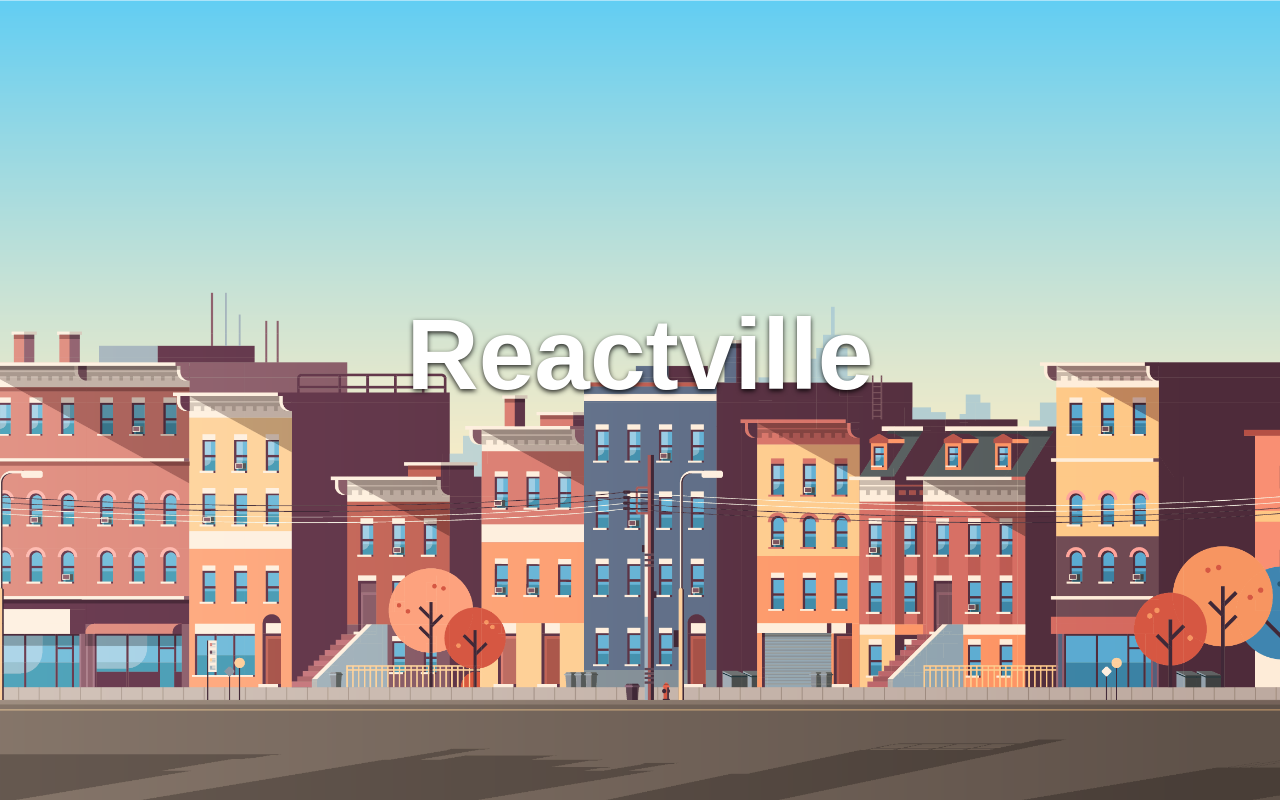
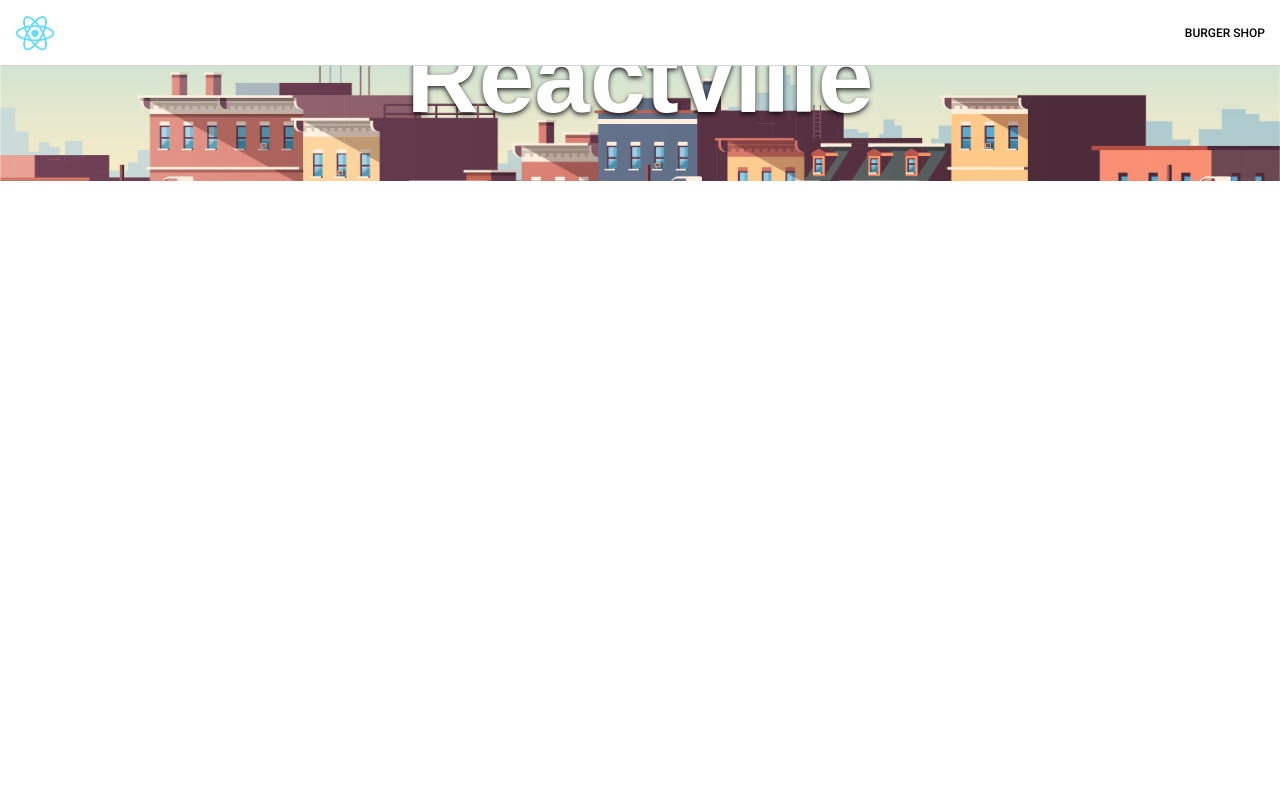
Before and after one commit to juanm98/reactville-lab, a React (Create React App) app: page / in a window 1280 px wide. Built offline with nearby package versions, Linux system fonts and the light colour scheme; a web font is replaced by a local one.

Commit message:
Complete Routes & Navigation

```diff
--- a/src/App.jsx
+++ b/src/App.jsx
@@ -9,13 +9,15 @@ import Landing from './Components/Landing/Landing'
 
 const App = () => {
   return (
+    <div>
+    <Nav />
     <main>
       <Routes>
         <Route path='/' element={<Landing />}/>
         <Route path='/burgers' element={<BurgerShop/>} />
       </Routes>
-
     </main>
+    </div>
   )
 }
 
```
